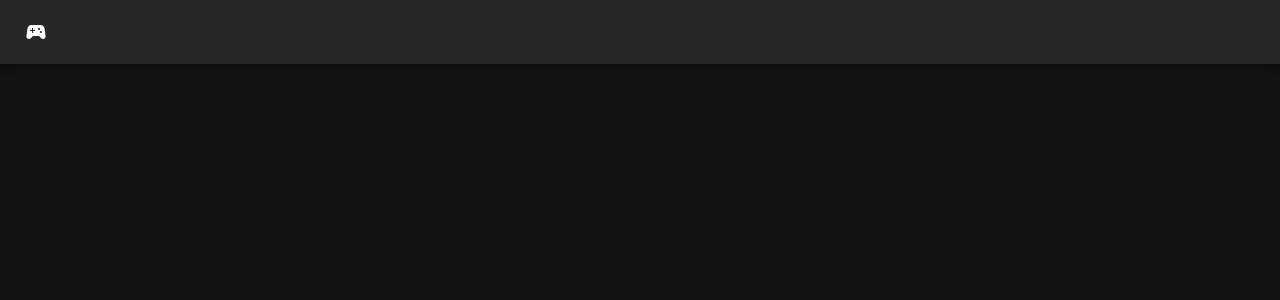
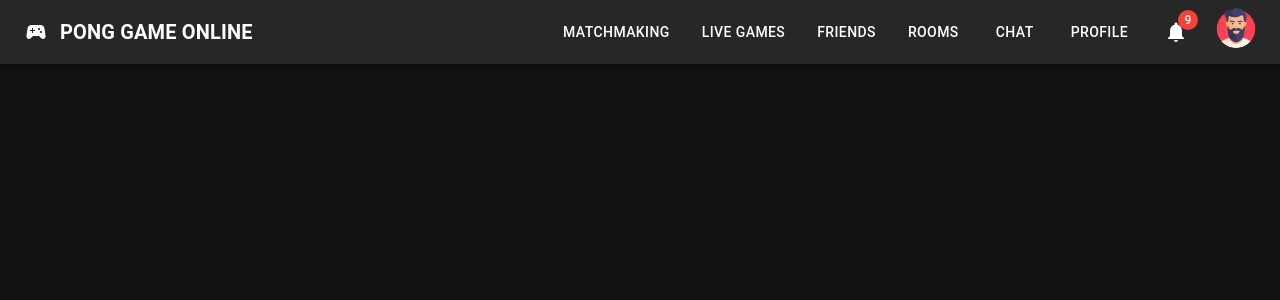
Before and after one commit to bsanaoui/Multiplayer-Pong-Game, a React (Create React App) app in the folder app/: page / in a window 1280 px wide. Shown: the top 300 px of the page. Built offline with nearby package versions, Linux system fonts and the light colour scheme.

Commit message:
Finish navBar

```diff
--- a/app/src/components/MuiNavbar.tsx
+++ b/app/src/components/MuiNavbar.tsx
@@ -1,13 +1,42 @@
-import { AppBar, Toolbar, IconButton} from "@mui/material";
+import { AppBar, Toolbar, IconButton, Typography, Stack, Button, Badge, Avatar } from "@mui/material";
+import NotificationsIcon from '@mui/icons-material/Notifications';
 import SportsEsportsIcon from '@mui/icons-material/SportsEsports';
+import AccountCircle from '@mui/icons-material/AccountCircle';
+import customAvatar from '../assets/man.png'
+
 
 const MuiNavbar = () => {
 	return (
 		<AppBar position="static">
 			<Toolbar>
 				<IconButton size="large" edge="start" color="inherit" aria-label="logo">
-                <SportsEsportsIcon/>
+					<SportsEsportsIcon />
 				</IconButton>
+				<Typography variant="h6" component='div' sx={{ flexGrow: 1 }} fontWeight="bold">
+					PONG GAME ONLINE
+				</Typography>
+				<Stack direction='row' spacing={2}>
+					<Button color="inherit">Matchmaking</Button>
+					<Button color="inherit">Live Games</Button>
+					<Button color="inherit">Friends</Button>
+					<Button color="inherit">Rooms</Button>
+					<Button color="inherit">Chat</Button>
+					<Button color="inherit">Profile</Button>
+					<IconButton
+						size="large"
+						aria-label="show 9 new notifications"
+						color="inherit"
+					>
+						<Badge badgeContent={9} color="error">
+							<NotificationsIcon />
+						</Badge>
+					</IconButton>
+					{/* <Typography>
+						<Typography variant="h6" component='div'>Bsanaoui</Typography>
+						<Typography variant="body2">My Account</Typography>
+					</Typography> */}
+					<Avatar src={customAvatar} />
+				</Stack>
 			</Toolbar>
 		</AppBar>
 	)
```
Also changed, not shown: app/src/App.css (line endings or trailing spaces), app/src/assets/man.png (added), 1 other file (tests, documents, lock files or other folders). Lines whose indentation alone changed are shown as unchanged.
